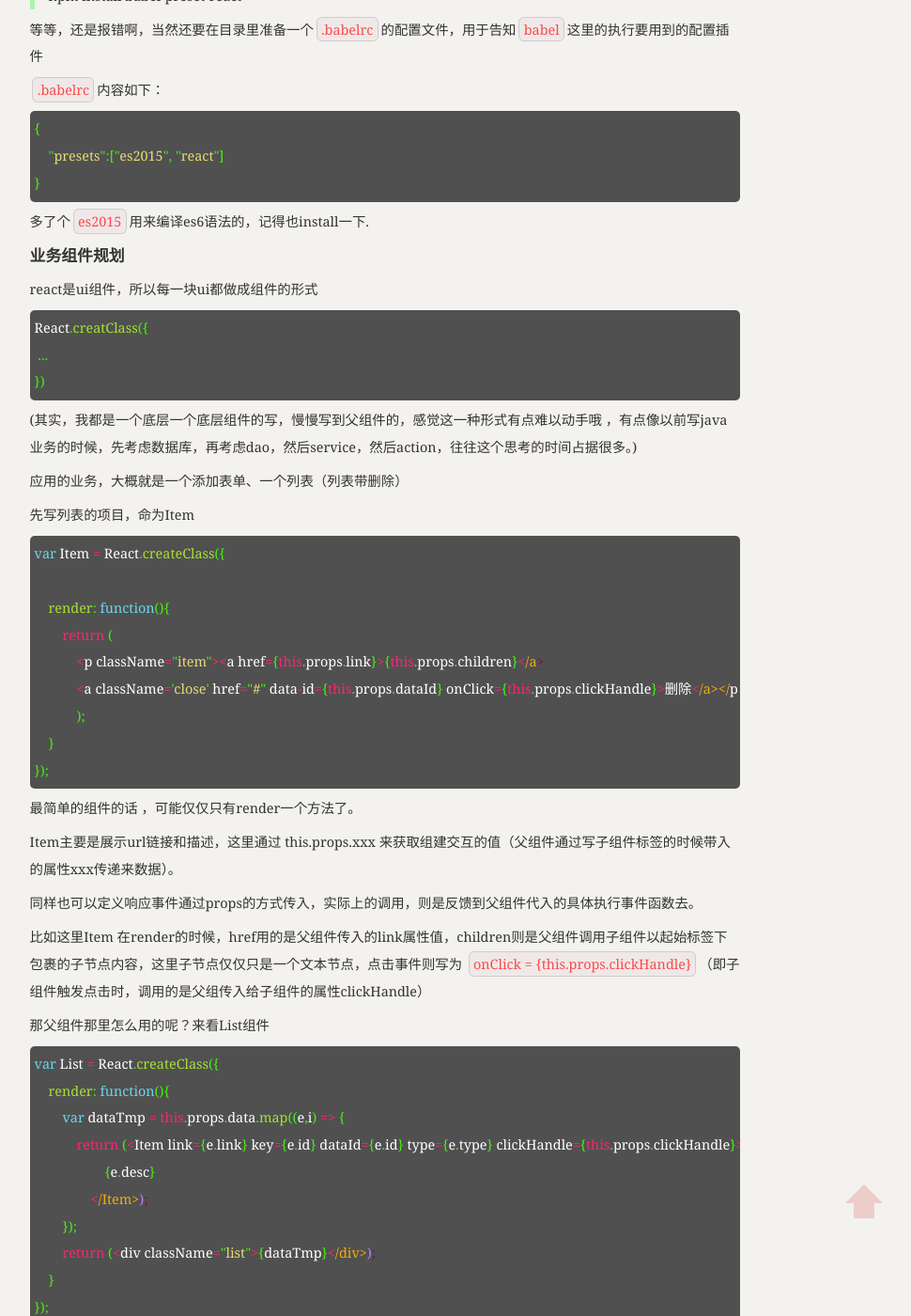
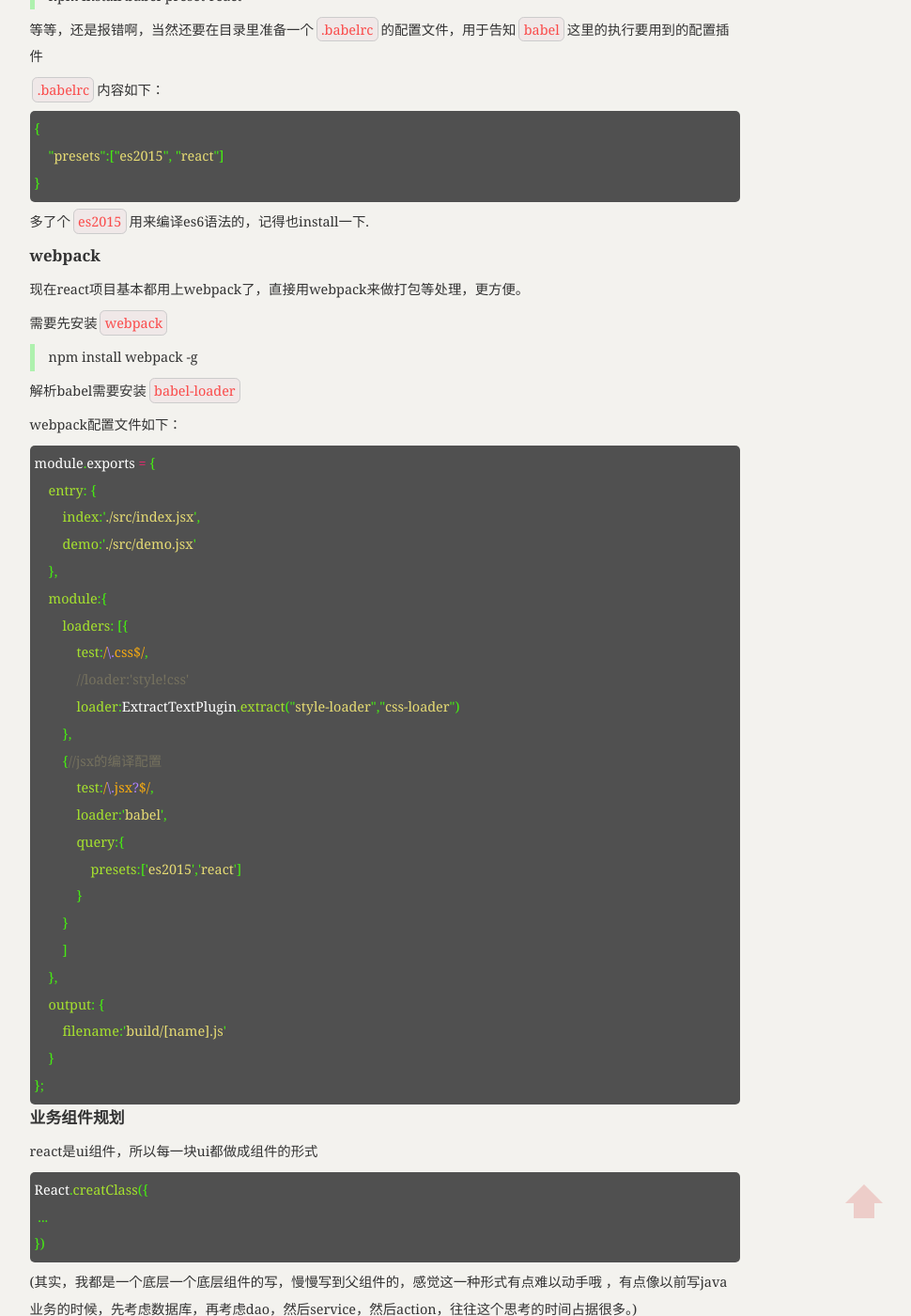
Before and after one commit to shellphon/githublog, a Jekyll site: the page built from _posts/2016-08-03-reactTry.md, in a window 1280 px wide and 1400 px high, scrolled down 794 px. Shown: the whole window at 94% size, without its empty margins (230-1200 px from the left). Built offline with Jekyll 4.4.1, drawn with Linux system fonts in a browser that asks for light colours; comment, search, counter and statistics services are not loaded.

Commit message:
add webpack set

```diff
--- a/_posts/2016-08-03-reactTry.md
+++ b/_posts/2016-08-03-reactTry.md
@@ -52,6 +52,45 @@ index.html为入口页面，引入react、react-dom（最基本需求）
 
 {%endhighlight%}
 多了个`es2015`用来编译es6语法的，记得也install一下.
+
+### webpack
+
+现在react项目基本都用上webpack了，直接用webpack来做打包等处理，更方便。
+
+需要先安装`webpack`
+
+> npm install webpack -g
+
+解析babel需要安装`babel-loader`
+
+webpack配置文件如下：
+{%highlight javascript%}
+module.exports = {
+    entry: {
+        index:'./src/index.jsx',
+        demo:'./src/demo.jsx'
+    },
+    module:{
+        loaders: [{
+            test:/\.css$/,
+            //loader:'style!css'
+            loader:ExtractTextPlugin.extract("style-loader","css-loader")
+        },
+        {//jsx的编译配置
+            test:/\.jsx?$/,
+            loader:'babel',
+            query:{
+                presets:['es2015','react']
+            }
+        }
+        ]
+    },
+    output: {
+        filename:'build/[name].js'
+    }
+};
+
+{%endhighlight%}
 
 ### 业务组件规划
 
```
